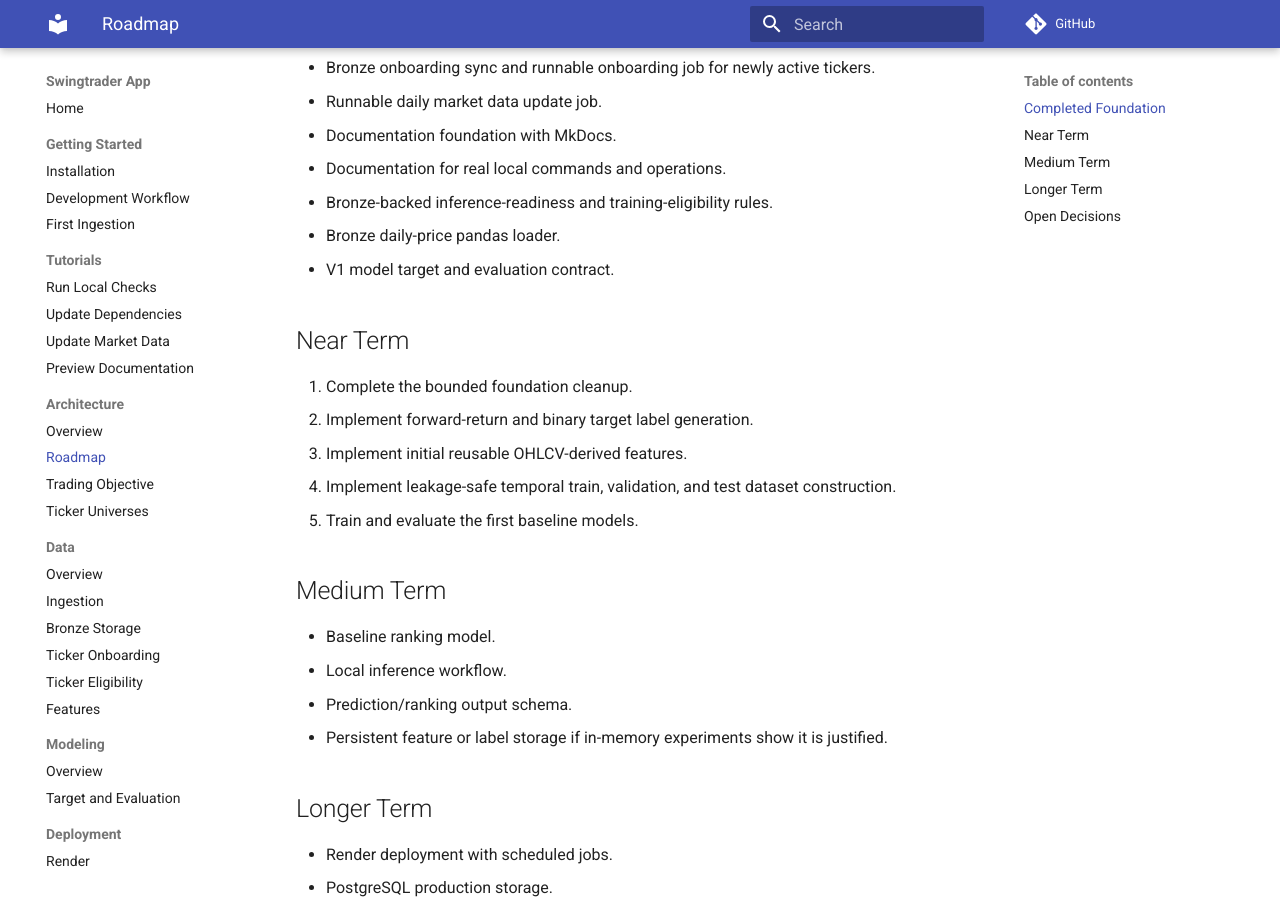
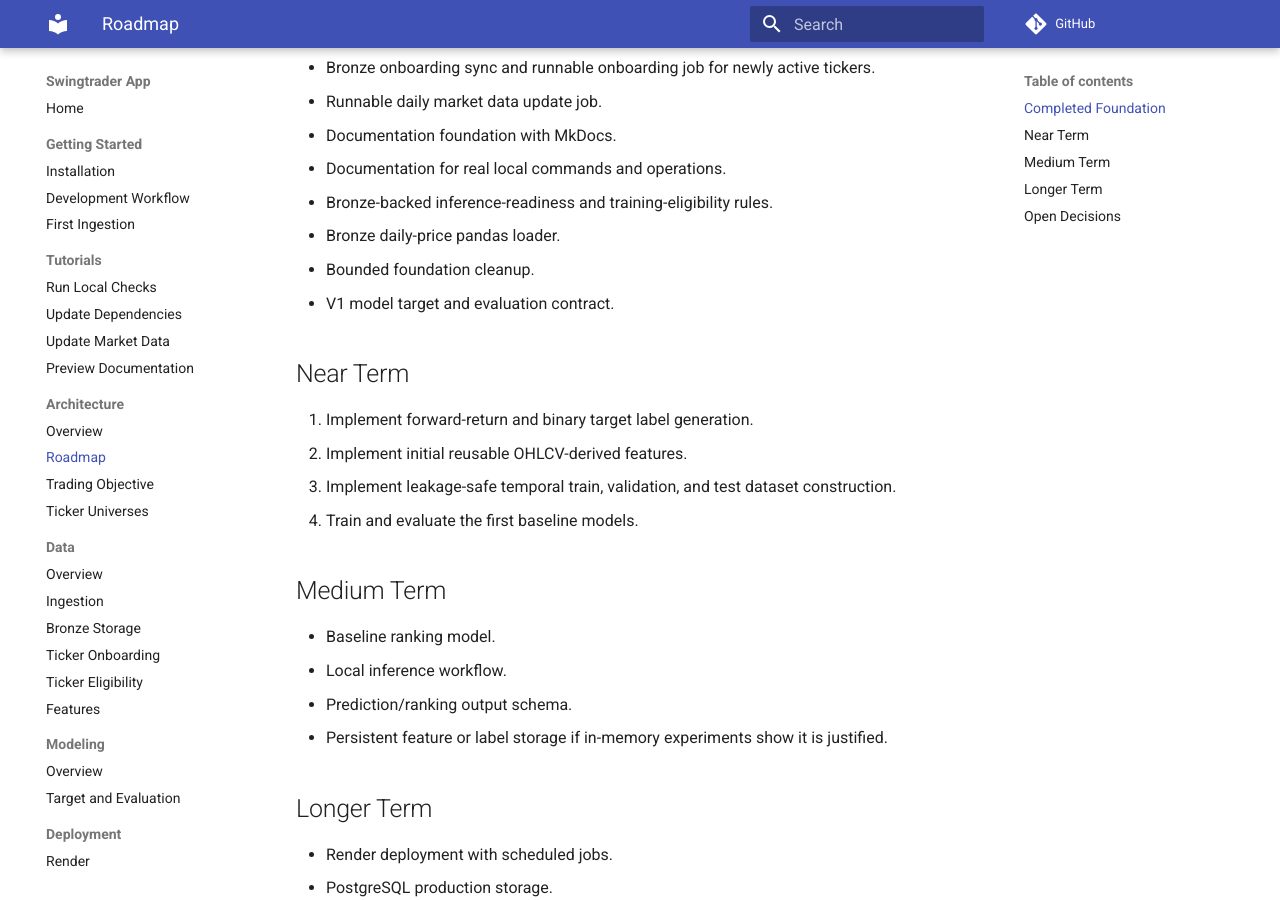
Before and after one commit to Frallmeister/swingtrader-app, an MkDocs documentation site: the page built from docs/architecture/roadmap.md, in a window 1280 px wide and 900 px high, scrolled down 468 px. Built offline with MkDocs 1.6.1 and Material for MkDocs 9.7.7, drawn with Linux system fonts in a browser that asks for light colours; comment, search, counter and statistics services are not loaded.

Commit message:
Move foundation cleanup from ner term to completed

```diff
--- a/docs/architecture/roadmap.md
+++ b/docs/architecture/roadmap.md
@@ -16,15 +16,15 @@ This roadmap is a planning aid, not a replacement for GitHub issues. It describe
 - Documentation for real local commands and operations.
 - Bronze-backed inference-readiness and training-eligibility rules.
 - Bronze daily-price pandas loader.
+- Bounded foundation cleanup.
 - V1 model target and evaluation contract.
 
 ## Near Term
 
-1. Complete the bounded foundation cleanup.
-2. Implement forward-return and binary target label generation.
-3. Implement initial reusable OHLCV-derived features.
-4. Implement leakage-safe temporal train, validation, and test dataset construction.
-5. Train and evaluate the first baseline models.
+1. Implement forward-return and binary target label generation.
+2. Implement initial reusable OHLCV-derived features.
+3. Implement leakage-safe temporal train, validation, and test dataset construction.
+4. Train and evaluate the first baseline models.
 
 ## Medium Term
 
```
